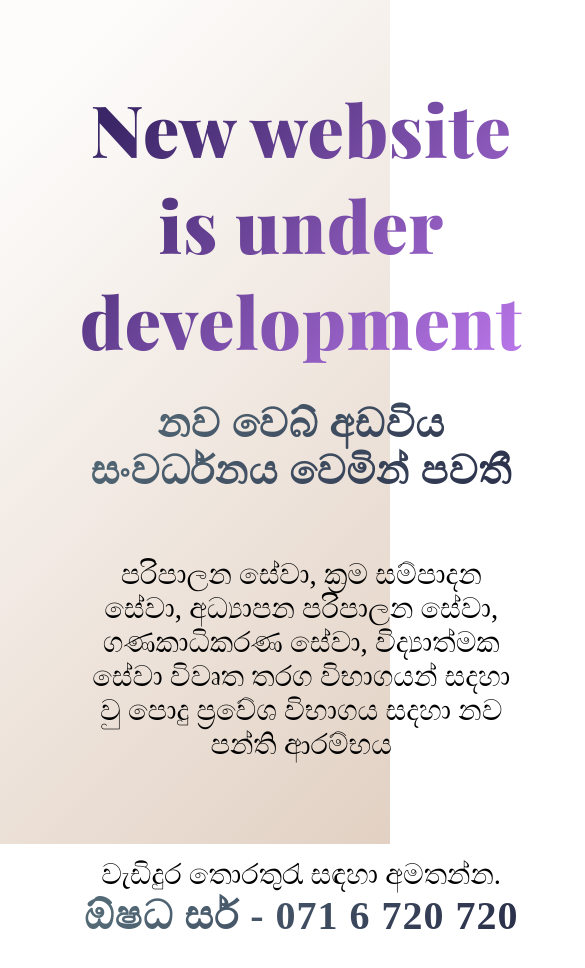
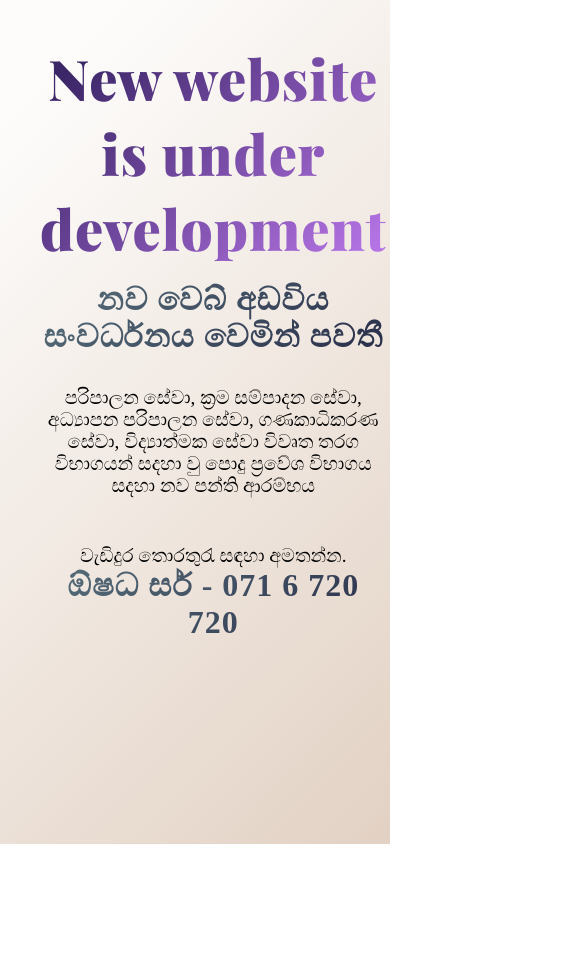
Before and after one commit to madushan-sooriyarathne/cat-exams, a Next.js app: page / in a window 390 px wide. Shown: the top 968 px of the page, 585 px wide, since content can reach past the window. After the commit the page ends 844 px from the top, so only its background shows below. Built offline with nearby package versions, Linux system fonts and the light colour scheme; a web font is replaced by a local one.

Commit message:
added some responsive breakpoints

```diff
--- a/components/heading/primaryHeading/styles.ts
+++ b/components/heading/primaryHeading/styles.ts
@@ -6,7 +6,7 @@ interface HeadingProps {
 
 const Heading = styled.div<HeadingProps>`
   font-family: ${(props) => props.theme.fonts.secondary};
-  font-size: 4.5rem;
+  font-size: 7rem;
   font-weight: 900;
   letter-spacing: 1px;
   text-align: ${(props) => props.alignment};
--- a/components/heading/seondaryHeading/styles.ts
+++ b/components/heading/seondaryHeading/styles.ts
@@ -8,7 +8,7 @@ interface HeadingProps {
 const Heading = styled.div<HeadingProps>`
   font-family: ${(props) =>
     props.sinhala ? props.theme.fonts.sinhala : props.theme.fonts.secondary};
-  font-size: 2.5rem;
+  font-size: 4rem;
   font-weight: 600;
   letter-spacing: 1px;
   text-align: ${(props) => props.alignment};
--- a/components/layout/homepage/coming-soon/index.tsx
+++ b/components/layout/homepage/coming-soon/index.tsx
@@ -1,7 +1,13 @@
 import PrimaryHeading from "@components/heading/primaryHeading";
 import SecondaryHeading from "@components/heading/seondaryHeading";
 import ImageComponent from "@components/imageComponent";
-import { Canvas, TextGroup, Image, ContactGroup, SinhalaText } from "./styles";
+import {
+  Canvas,
+  TextGroup,
+  ContactGroup,
+  SinhalaText,
+  ImageWrapper,
+} from "./styles";
 
 const ComingSoon: React.FC = (): JSX.Element => {
   return (
@@ -23,6 +29,7 @@ const ComingSoon: React.FC = (): JSX.Element => {
           <SecondaryHeading sinhala>ඕෂධ සර් - 071 6 720 720</SecondaryHeading>
         </ContactGroup>
       </TextGroup>
+      <ImageWrapper>
         <ImageComponent
           image={{
             src: "/assets/img/coming-soon.png",
@@ -32,6 +39,7 @@ const ComingSoon: React.FC = (): JSX.Element => {
           sizes={{ width: "100%", height: "80%" }}
           pos={{ x: "bottom", y: "center" }}
         />
+      </ImageWrapper>
     </Canvas>
   );
 };
--- a/components/layout/homepage/coming-soon/styles.ts
+++ b/components/layout/homepage/coming-soon/styles.ts
@@ -8,12 +8,22 @@ const Canvas = styled.div`
 
   display: grid;
   grid-template-columns: repeat(2, minmax(min-content, 1fr));
+  grid-template-areas: "te im";
   background-image: ${(props) => props.theme.gradients.background};
   align-items: end;
   justify-items: center;
+
+  ${(props) => props.theme.responsive.next} {
+    grid-template-columns: 1fr;
+    grid-template-rows: repeat(2, min-content);
+    grid-template-areas:
+      "te"
+      "im";
+  }
 `;
 
 const TextGroup = styled.div`
+  grid-area: te;
   align-self: center;
 
   width: 100%;
@@ -37,15 +47,16 @@ const ContactGroup = styled.div`
 
 const SinhalaText = styled.p`
   font-family: ${(props) => props.theme.fonts.sinhala};
-  font-size: 1.8rem;
+  font-size: 2.4rem;
   font-weight: 400;
   letter-spacing: 0;
   text-align: center;
 `;
 
-const Image = styled.div`
+const ImageWrapper = styled.div`
   width: 100%;
-  height: 70%;
+  height: 100%;
+  grid-area: im;
 `;
 
-export { Canvas, TextGroup, Image, ContactGroup, SinhalaText };
+export { Canvas, TextGroup, ContactGroup, SinhalaText, ImageWrapper };
--- a/styles/global-styles.ts
+++ b/styles/global-styles.ts
@@ -12,7 +12,7 @@ const GlobalStyles: GlobalStyleComponent<{}, DefaultTheme> = createGlobalStyle`
     }
 
     html {
-        font-size: 62.5%large;
+        font-size: 62.5%;
         font-family: ${(props) => props.theme.fonts.primary};
         font-weight: 400;
         letter-spacing: 0.5px;
@@ -25,6 +25,10 @@ const GlobalStyles: GlobalStyleComponent<{}, DefaultTheme> = createGlobalStyle`
         text-rendering: optimizeLegibility;
         font-smooth: always;
         -webkit-font-smoothing: antialiased;
+
+        ${(props) => props.theme.responsive.large} {
+            font-size: 50%;
+        }
 
     }
 
--- a/styles/theme.ts
+++ b/styles/theme.ts
@@ -31,7 +31,10 @@ declare module "styled-components" {
       close: string;
       spread: string;
     };
-    responsive: {};
+    responsive: {
+      large: string;
+      next: string;
+    };
   }
 }
 
@@ -64,7 +67,10 @@ const theme: DefaultTheme = {
     close: "0 0 5px 0 rgba(0, 0, 0, 0.25)",
     spread: " 0 0 20px 0 rgba(0, 0, 0, 0.15)",
   },
-  responsive: {},
+  responsive: {
+    large: "@media only screen and (max-width: 100em)",
+    next: "@media only screen and (max-width: 84.375em)",
+  },
 };
 
 export default theme;
```
Also changed, not shown: public/assets/img/coming-soon.png. Lines whose indentation alone changed are shown as unchanged.
